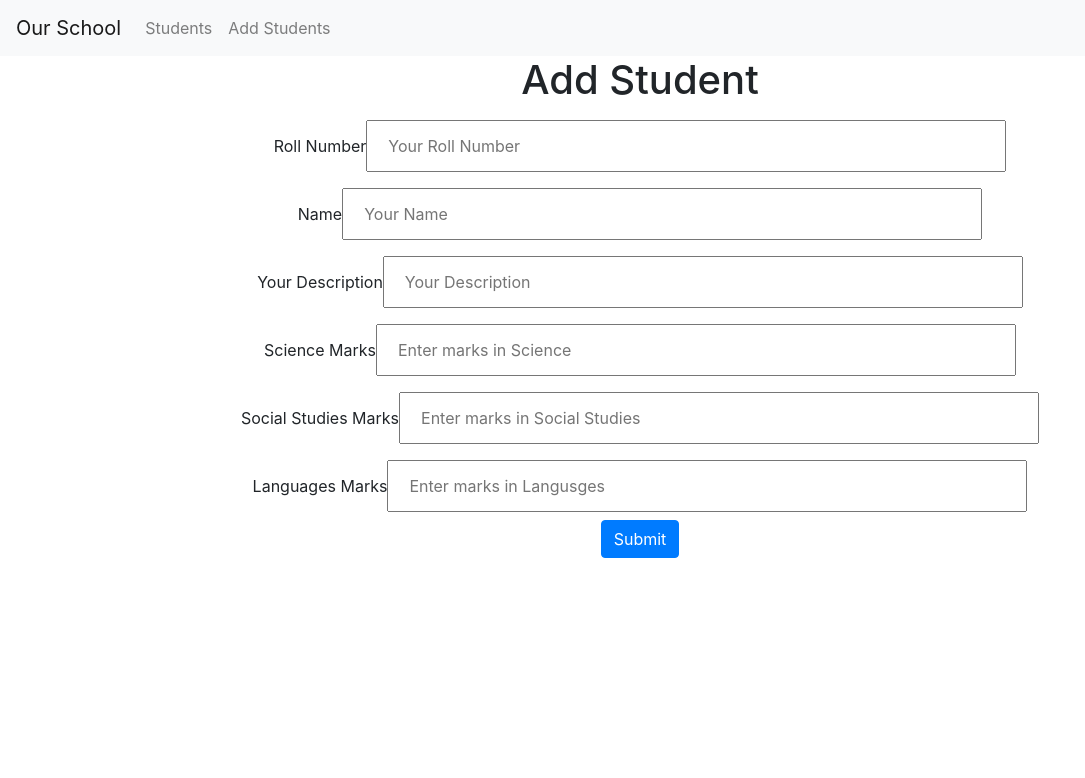
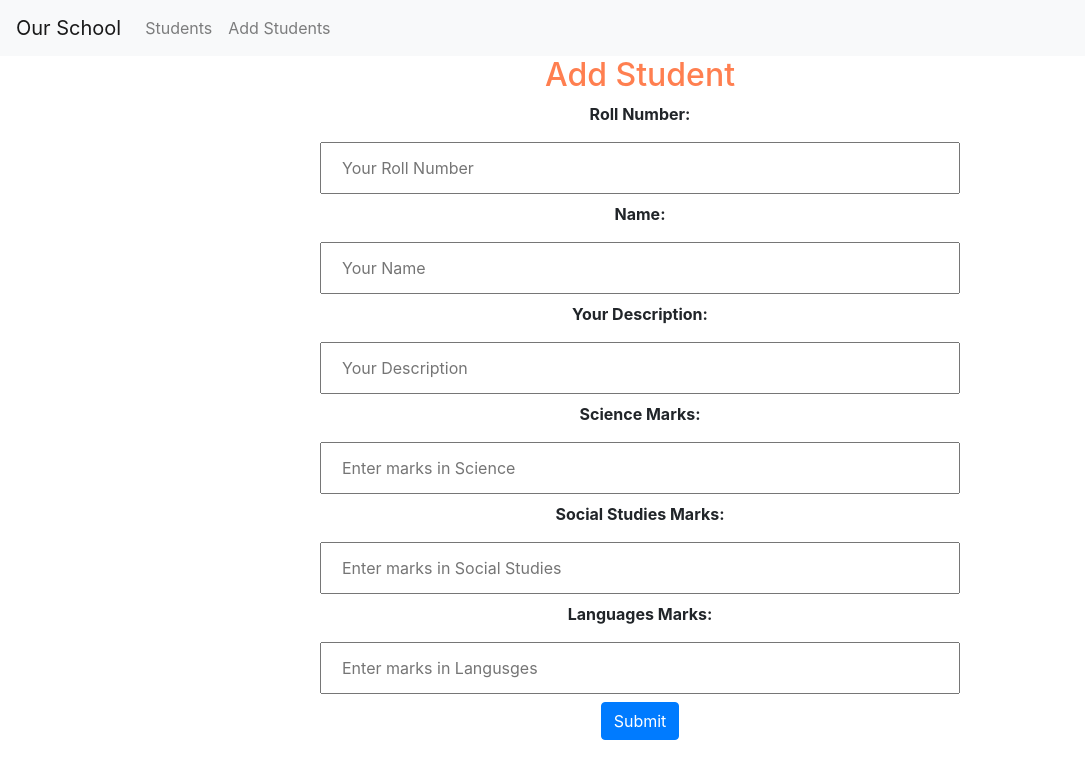
Before and after one commit to omkumarkaushik/Student-React, a React (Create React App) app: page /addStudents in a window 1280 px wide. Shown: the top 778 px of the page, without its empty margins (0-1085 px from the left). Built offline with nearby package versions, Linux system fonts and the light colour scheme.

Commit message:
form_fields_fixed

```diff
--- a/src/components/addStudents.jsx
+++ b/src/components/addStudents.jsx
@@ -10,7 +10,7 @@ const CustomTextInput = ({label,...props}) =>{
   const [field,meta] = useField(props);
  return(
  <React.Fragment>
-   <label htmlFor = {props.id || props.name}>{label}</label>
+   <label style={{fontWeight:'bold'}} htmlFor = {props.id || props.name}>{label}:</label><br/>
    <input className="text-input" {...field} {...props}/>
    {meta.touched && meta.error ? (
      <h5 className = "error">
@@ -49,7 +49,7 @@ class addStudents extends React.Component{
             >
                 {(props)=>(
                   <Form>
-                    <h1>Add Student</h1>
+                    <h2 style={{color:'coral'}}>Add Student</h2>
                     <CustomTextInput label="Roll Number" name ="rollNo" type="text" placeholder="Your Roll Number"/><br/>
                     <CustomTextInput label="Name" name ="name" type="text" placeholder="Your Name"/><br/>
                     <CustomTextInput label="Your Description" name ="desc" type="text" placeholder="Your Description"/><br/>
```
Also changed, not shown: 1 other file (tests, documents, lock files or other folders).
